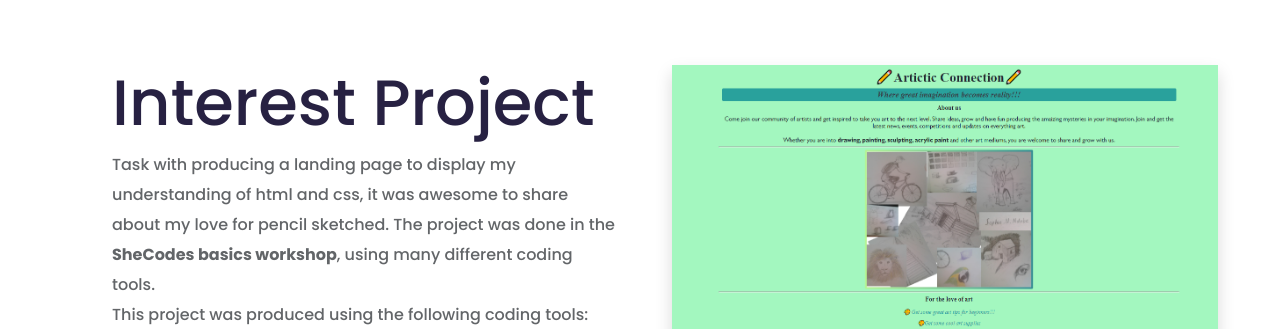
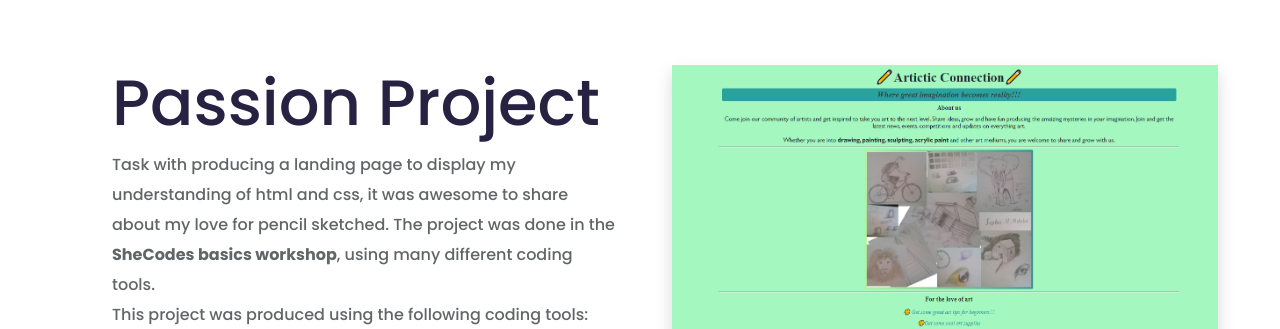
Before and after one commit to Sophie-Ndobe/Potfolio-Project, a plain HTML site: page index.html in a window 1280 px wide. Shown: the part 1114-1443 px from the top of the page. Drawn offline with nearby package versions, Linux system fonts and the light colour scheme.

Commit message:
Updated project title

```diff
--- a/index.html
+++ b/index.html
@@ -88,7 +88,7 @@
       <div class="row mb-5">
         <div class="col">
           <div class="project-content">
-            <h2>Interest Project</h2>
+            <h2>Passion Project</h2>
             <p class="project-paragraph">
               Task with producing a landing page to display my understanding of
               html and css, it was awesome to share about my love for pencil
```
